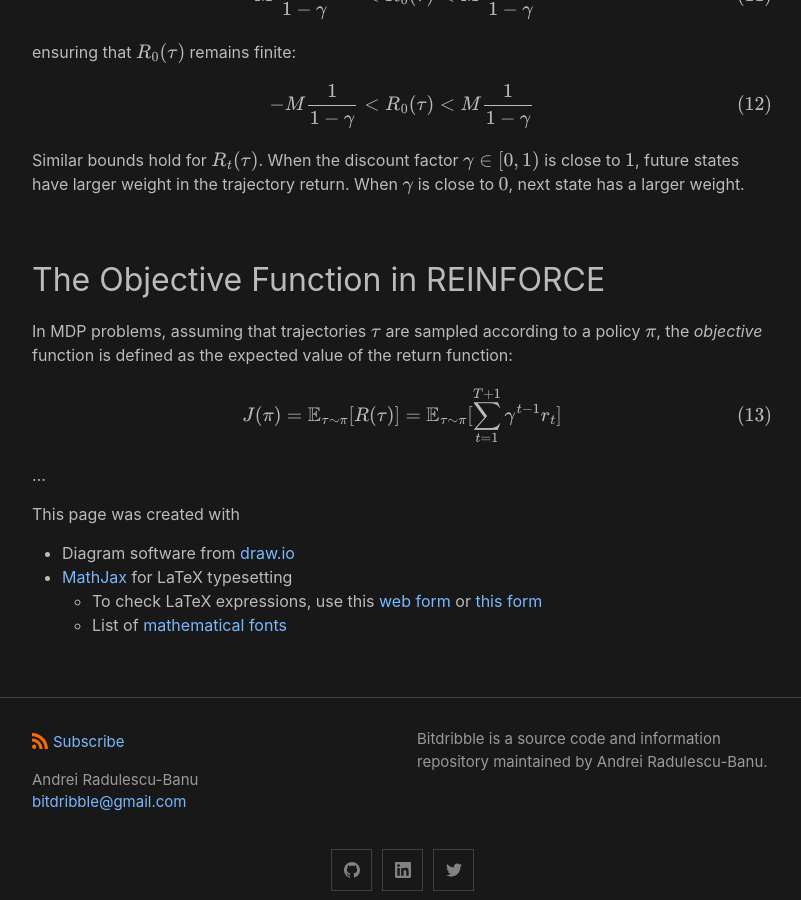
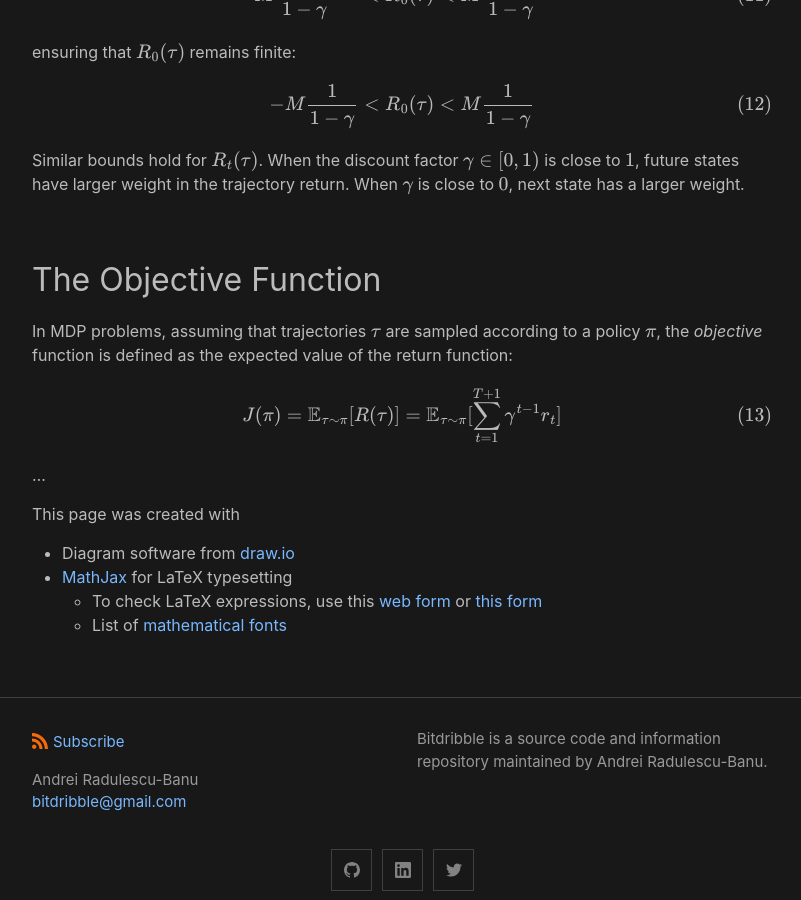
Before and after one commit to analytiq-hub/sigagent.github.io, a Jekyll site: the page built from machine_learning/_posts/2021-01-22-reinforce.md, in a window 1280 px wide and 900 px high, scrolled down 3684 px. Shown: the whole window, without its empty margins (238-1039 px from the left). Built offline with Jekyll 4.4.1, drawn with Linux system fonts in a browser that asks for light colours; formulas are drawn with MathJax 3; a script that is not in the unit is left out.

Commit message:
*** empty log message ***

```diff
--- a/machine_learning/_posts/2021-01-22-reinforce.md
+++ b/machine_learning/_posts/2021-01-22-reinforce.md
@@ -149,7 +149,7 @@ $$
 
 Similar bounds hold for $$R_t(\tau)$$. When the discount factor $$\gamma \in [0, 1)$$ is close to $$1$$, future states have larger weight in the trajectory return. When $$\gamma$$ is close to $$0$$, next state has a larger weight.
 
-## The Objective Function in REINFORCE
+## The Objective Function
 
 In MDP problems, assuming that trajectories $$\tau$$ are sampled according to a policy $$\pi$$, the *objective* function is defined as the expected value of the return function:
 
```
